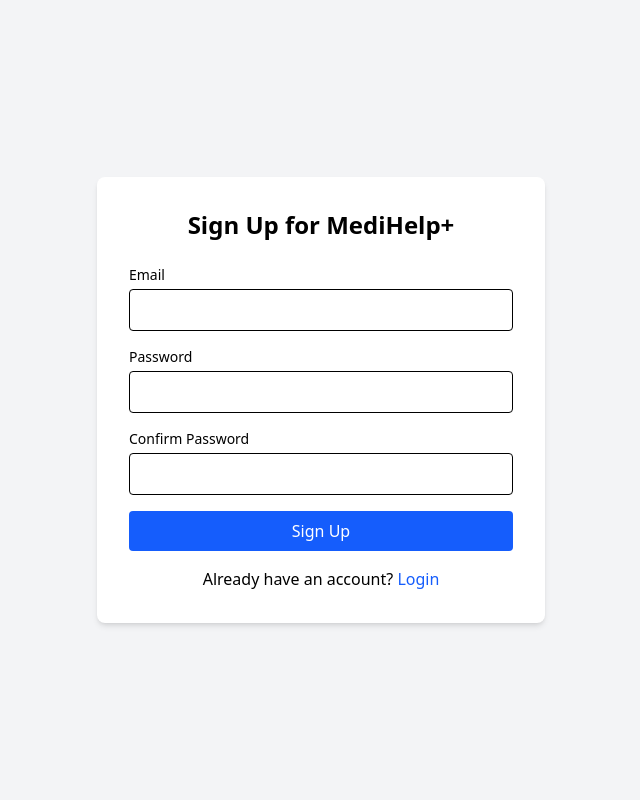
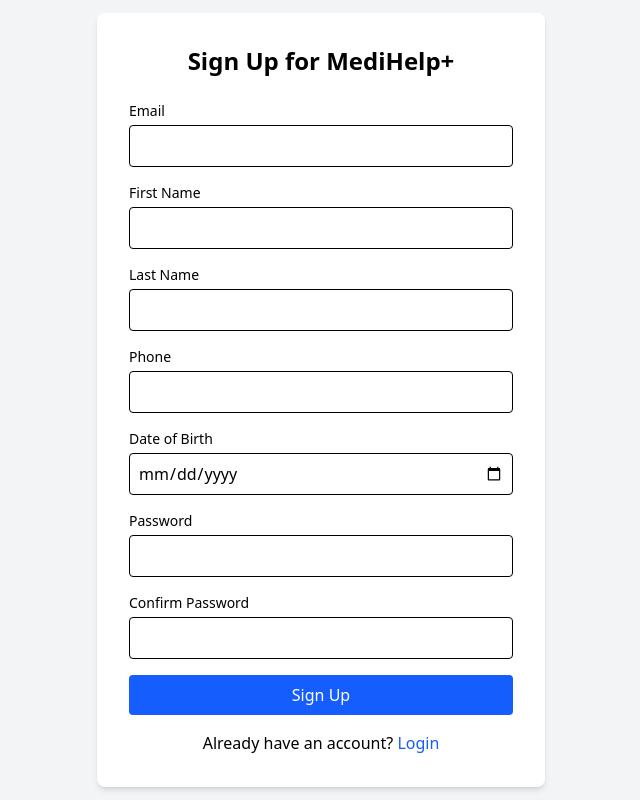
Before and after one commit to ellay21/Medihelp-Frontend, a React (Vite) app: page /signup in a window 1280 px wide. Shown: the whole page, without its empty margins (319-959 px from the left). Built offline with nearby package versions, Linux system fonts and the light colour scheme; no server answers.

Commit message:
improve the sign up page

```diff
--- a/src/pages/Signup.jsx
+++ b/src/pages/Signup.jsx
@@ -5,24 +5,23 @@
 const Signup = () => {
   const [formData, setFormData] = useState({
     email: "",
+    first_name: "",
+    last_name: "",
+    phone: "",
+    date_of_birth: "",
     password: "",
-    confirmPassword: "",
+    confirm_password: "",
   });
   const [error, setError] = useState("");
   const navigate = useNavigate();
 
   const handleSubmit = async (e) => {
     e.preventDefault();
-
-    if (formData.password !== formData.confirmPassword) {
-      setError("Passwords do not match");
-      return;
-    }
+    setError("");
 
     try {
-      const { email, password } = formData;
-      await register({ email, password });
-      navigate("/login");
+      await register(formData); // Send the entire formData to the backend
+      navigate("/login"); // Redirect to login on success
     } catch (err) {
       setError(err.response?.data?.error || "Signup failed");
     }
@@ -31,9 +30,7 @@
   return (
     <div className="min-h-screen flex items-center justify-center bg-gray-100">
       <div className="bg-white p-8 rounded-lg shadow-md w-full max-w-md">
-        <h1 className="text-2xl font-bold mb-6 text-center">
-          Sign Up for MediHelp+
-        </h1>
+        <h1 className="text-2xl font-bold mb-6 text-center">Sign Up for MediHelp+</h1>
         {error && <p className="text-red-500 mb-4">{error}</p>}
         <form onSubmit={handleSubmit} className="space-y-4">
           <div>
@@ -41,9 +38,47 @@
             <input
               type="email"
               value={formData.email}
-              onChange={(e) =>
-                setFormData({ ...formData, email: e.target.value })
-              }
+              onChange={(e) => setFormData({ ...formData, email: e.target.value })}
+              className="w-full p-2 border rounded"
+              required
+            />
+          </div>
+          <div>
+            <label className="block text-sm font-medium mb-1">First Name</label>
+            <input
+              type="text"
+              value={formData.first_name}
+              onChange={(e) => setFormData({ ...formData, first_name: e.target.value })}
+              className="w-full p-2 border rounded"
+              required
+            />
+          </div>
+          <div>
+            <label className="block text-sm font-medium mb-1">Last Name</label>
+            <input
+              type="text"
+              value={formData.last_name}
+              onChange={(e) => setFormData({ ...formData, last_name: e.target.value })}
+              className="w-full p-2 border rounded"
+              required
+            />
+          </div>
+          <div>
+            <label className="block text-sm font-medium mb-1">Phone</label>
+            <input
+              type="tel"
+              value={formData.phone}
+              onChange={(e) => setFormData({ ...formData, phone: e.target.value })}
+              className="w-full p-2 border rounded"
+              required
+            />
+          </div>
+          <div>
+            <label className="block text-sm font-medium mb-1">Date of Birth</label>
+            <input
+              type="date"
+              value={formData.date_of_birth}
+              onChange={(e) => setFormData({ ...formData, date_of_birth: e.target.value })}
               className="w-full p-2 border rounded"
               required
             />
@@ -53,23 +88,17 @@
             <input
               type="password"
               value={formData.password}
-              onChange={(e) =>
-                setFormData({ ...formData, password: e.target.value })
-              }
+              onChange={(e) => setFormData({ ...formData, password: e.target.value })}
               className="w-full p-2 border rounded"
               required
             />
           </div>
           <div>
-            <label className="block text-sm font-medium mb-1">
-              Confirm Password
-            </label>
+            <label className="block text-sm font-medium mb-1">Confirm Password</label>
             <input
               type="password"
-              value={formData.confirmPassword}
-              onChange={(e) =>
-                setFormData({ ...formData, confirmPassword: e.target.value })
-              }
+              value={formData.confirm_password}
+              onChange={(e) => setFormData({ ...formData, confirm_password: e.target.value })}
               className="w-full p-2 border rounded"
               required
             />
```
